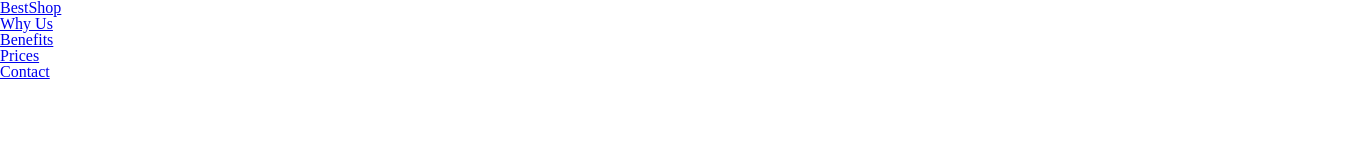
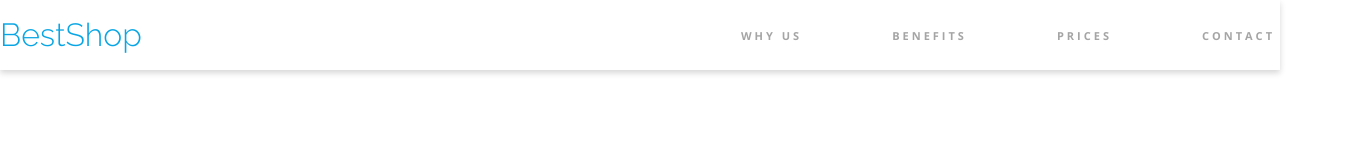
Before and after one commit to alientheeight/CodersLab-Workshop-1.0, a plain HTML site: page index.html in a window 1280 px wide. Shown: the whole page, 1352 px wide, since content can reach past the window. Drawn offline with nearby package versions, Linux system fonts and the light colour scheme.

Commit message:
Styles for Header section created

```diff
--- a/css/style.css
+++ b/css/style.css
@@ -27,9 +27,29 @@
   box-sizing: border-box;
 }
 
+body {
+  font-family: var(--ff-main-font);
+  font-weight: var(--fw-regular);
+  font-size: 1rem;
+}
+
 .container {
   width: var(--desktop-page-width);
   margin: 0 auto;
+}
+
+.container--flex {
+  display: flex;
+}
+.container--horizontal {
+  justify-content: space-between;
+  align-items: center;
+}
+
+.container--vertical {
+  flex-direction: column;
+  justify-content: space-between;
+  align-items: center;
 }
 
 .button {
@@ -71,3 +91,56 @@
 }
 
 /*Header [Logo + Navigation]*/
+.header {
+  position: fixed;
+  top: 0;
+  left: 0;
+  display: flex;
+  align-items: center;
+  width: 100%;
+  min-height: 70px;
+  background-color: var(--color-white);
+  box-shadow: 0 3px 6px rgba(0, 0, 0, 0.16);
+}
+
+.header__logo {
+  display: flex;
+  font-family: var(--ff-title-font);
+  font-weight: var(--fw-light);
+  font-size: 2em;
+  color: var(--color-primary);
+  text-decoration: none;
+}
+
+.header__menu {
+}
+
+.menu__list {
+  display: flex;
+  align-items: center;
+  gap: 80px;
+}
+
+.menu__item {
+  display: flex;
+  align-items: center;
+  a {
+    display: flex;
+    align-items: center;
+    padding: 0 5px;
+    height: 70px;
+    font-weight: var(--fw-bold);
+    font-size: 0.6875rem;
+    letter-spacing: 0.1875rem;
+    text-decoration: none;
+    text-transform: uppercase;
+    color: var(--color-grey);
+    border-top: 4px solid transparent;
+    border-bottom: 4px solid transparent;
+    transition: 0.4s;
+    &:hover {
+      color: var(--color-black);
+      border-bottom: 4px solid var(--color-primary);
+    }
+  }
+}
```
